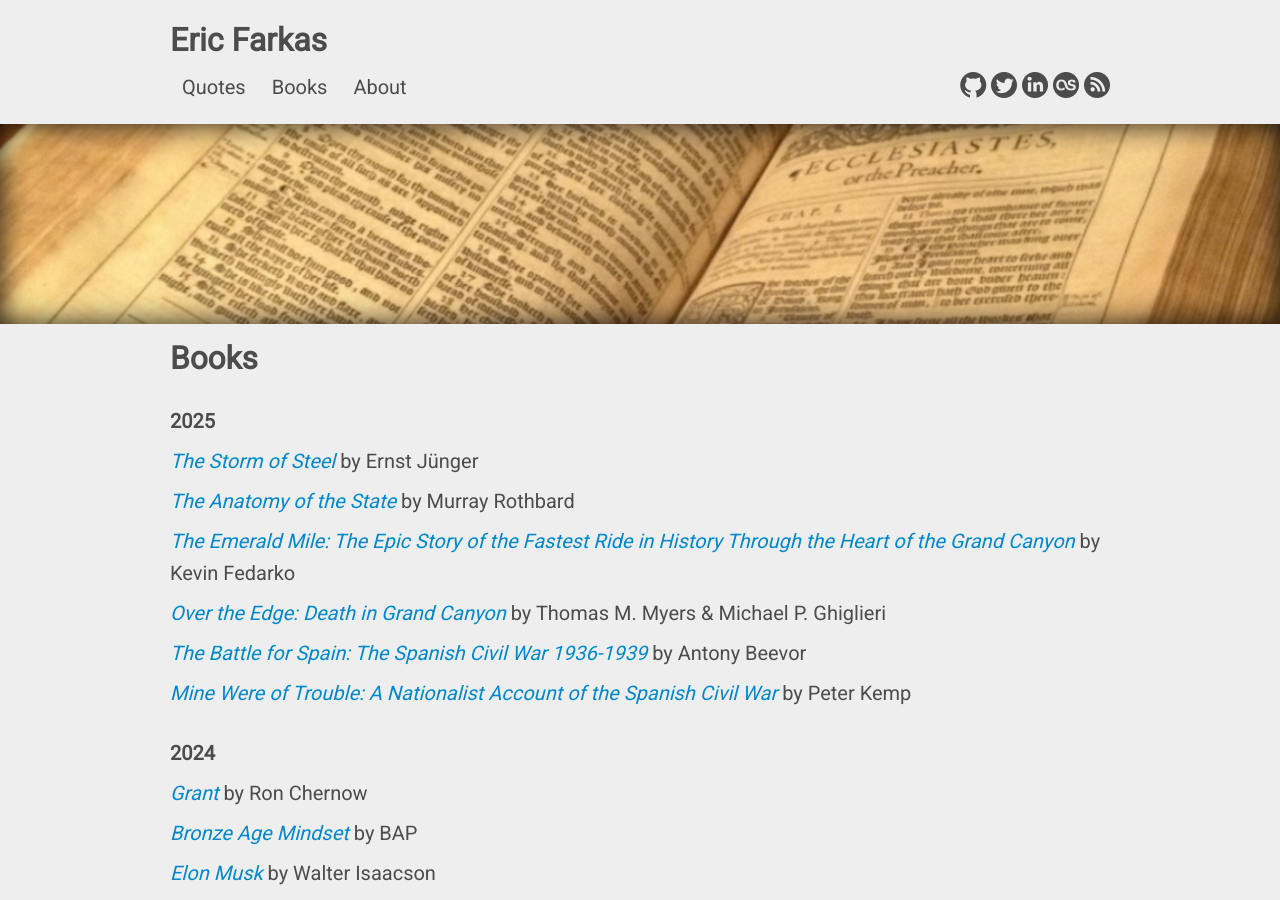
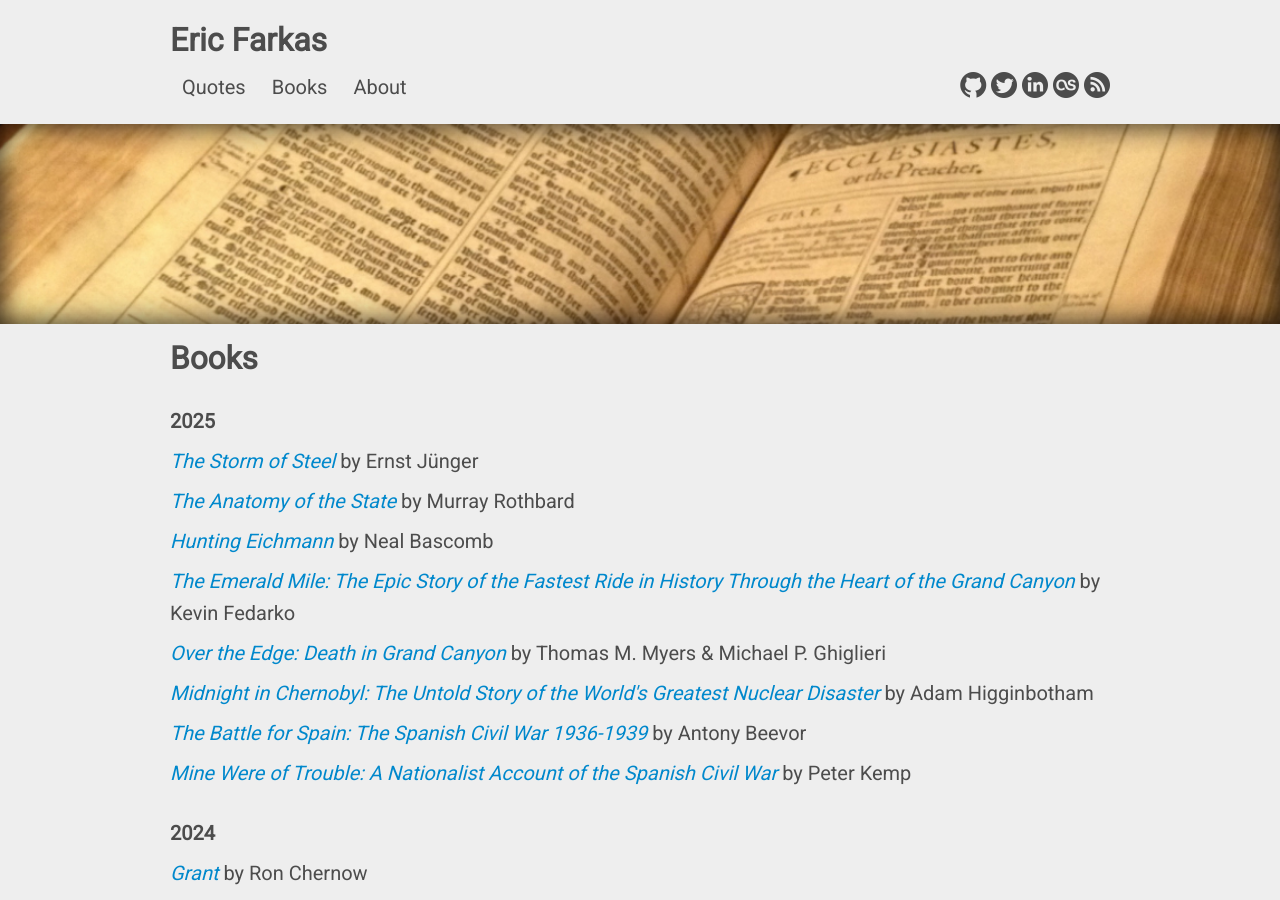
Before and after one commit to speric/speric.github.com, a Jekyll site: the page built from books/index.html, in a window 1280 px wide and 900 px high. Built offline with Jekyll 4.4.1, drawn with Linux system fonts in a browser that asks for light colours; some web fonts are replaced; comment, search, counter and statistics services are not loaded.

Commit message:
Adding more books

```diff
--- a/books/index.html
+++ b/books/index.html
@@ -13,8 +13,10 @@ header_img: "quotes.jpg"
 
   <p><i><a href="https://www.amazon.com/Storm-Steel-Penguin-Classics-Deluxe/dp/0142437905">The Storm of Steel</a></i> by Ernst Jünger</p>
   <p><i><a href="https://cdn.mises.org/anatomy-of-the-state.pdf">The Anatomy of the State</a></i> by Murray Rothbard</p>
+  <p><i><a href="https://www.amazon.com/Hunting-Eichmann-Survivors-Agency-Notorious/dp/0547248024">Hunting Eichmann</a></i> by Neal Bascomb</p>
   <p><i><a href="https://www.amazon.com/Emerald-Mile-Fastest-History-Through/dp/1439159866">The Emerald Mile: The Epic Story of the Fastest Ride in History Through the Heart of the Grand Canyon</a></i> by Kevin Fedarko</p>
   <p><i><a href="https://www.amazon.com/Over-Edge-Death-Grand-Canyon/dp/097009731X">Over the Edge: Death in Grand Canyon</a></i> by Thomas M. Myers & Michael P. Ghiglieri</p>
+  <p><i><a href="https://www.amazon.com/Midnight-Chernobyl-Greatest-Nuclear-Disaster/dp/1501134612/">Midnight in Chernobyl: The Untold Story of the World's Greatest Nuclear Disaster</a></i> by Adam Higginbotham</p>
   <p><i><a href="https://www.amazon.com/Battle-Spain-Spanish-Civil-1936-1939/dp/014303765X">The Battle for Spain: The Spanish Civil War 1936-1939</a></i> by Antony Beevor</p>
   <p><i><a href="https://www.amazon.com/dp/1777493897/">Mine Were of Trouble: A Nationalist Account of the Spanish Civil War</a></i> by Peter Kemp</p>
 
```
